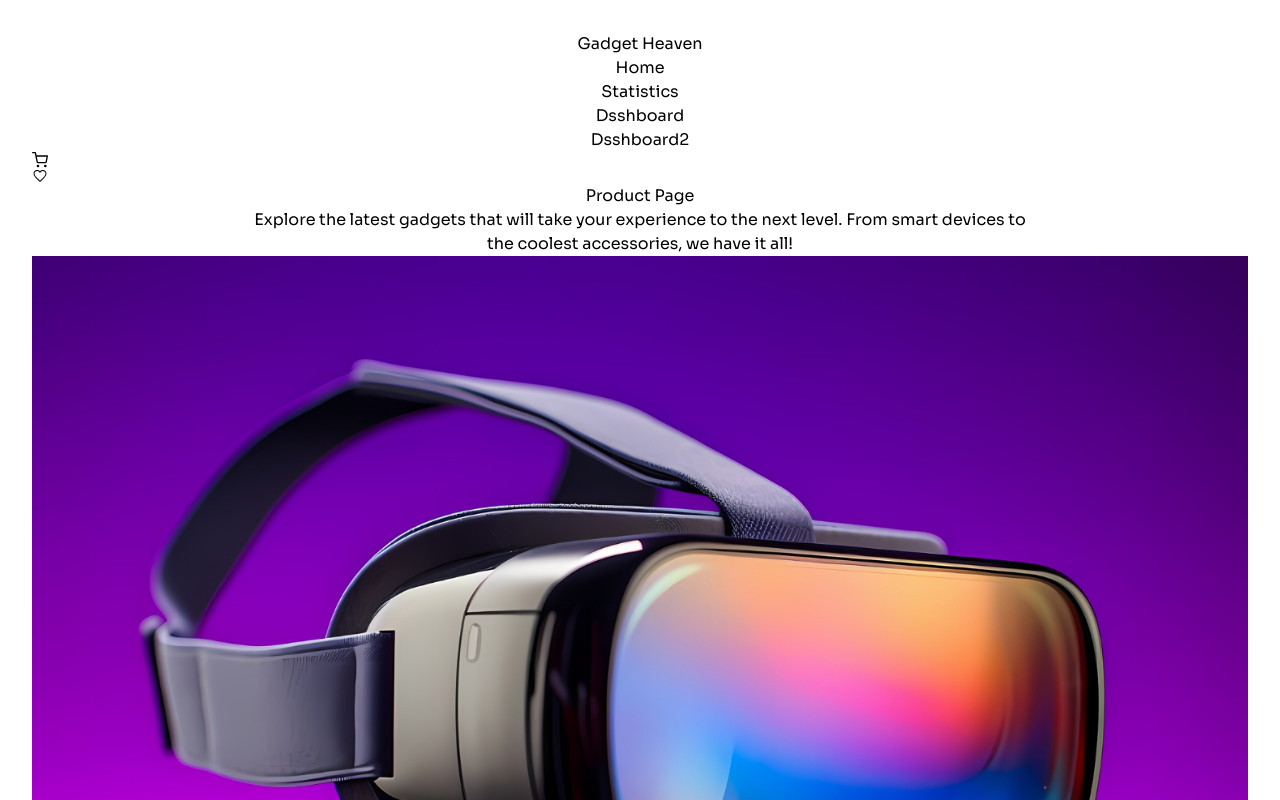
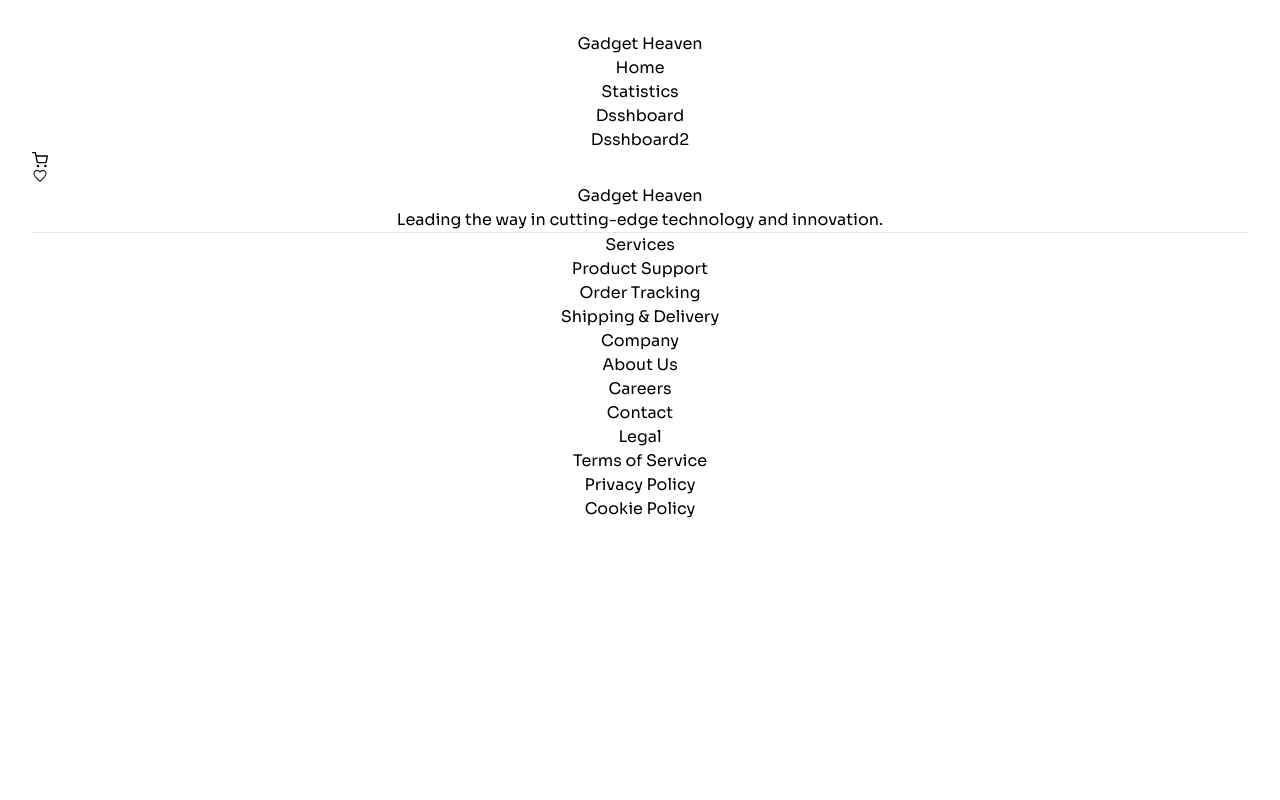
Before and after one commit to programming-hero-web-course-4/b10a8-gadget-heaven-Fahim-Haowlader, a React (Vite) app: page / in a window 1280 px wide. Shown: the top 800 px of the page. Built offline with nearby package versions, Linux system fonts and the light colour scheme.

Commit message:
router setup done

```diff
--- a/src/App.jsx
+++ b/src/App.jsx
@@ -2,20 +2,21 @@ import Homepage from './Page/Homepage/Homepage'
 import './App.css'
 import Dashboard from './Page/Dashboard/Dashboard'
 import PrroductPage from './Page/ProductPage/PrroductPage'
+import { createBrowserRouter, createRoutesFromElements,Route, RouterProvider } from 'react-router-dom'
+import RootLayout from './Layout/RootLayout'
 
 function App() {
 
+  const router = createBrowserRouter(
+    createRoutesFromElements(
+      <Route path="/" element= {<RootLayout />} >
+      <Route path="/dashboard" element={<Dashboard />} />
+      </Route>
+    )
+  )
+
   return (
-    <>
-    <div className='sora  bg-[rgb(235,235,235)]'>
-    {/* <Homepage/> */}
-
-    {/* <Dashboard/> */}
-    <PrroductPage/>
-
-    </div>
-
-    </>
+    <RouterProvider router ={router}></RouterProvider>
   )
 }
 
--- /dev/null
+++ b/src/Layout/RootLayout.jsx
@@ -0,0 +1,16 @@
+import React from 'react'
+import Header from '../Components/Header/Header'
+import { Outlet } from 'react-router-dom'
+import Footer from '../Components/Footer/Footer'
+
+const RootLayout = () => {
+  return (
+     <div className='sora  bg-[rgb(235,235,235)]'>
+      <Header/>
+      <Outlet/>
+      <Footer/>
+    </div>
+  )
+}
+
+export default RootLayout
```
